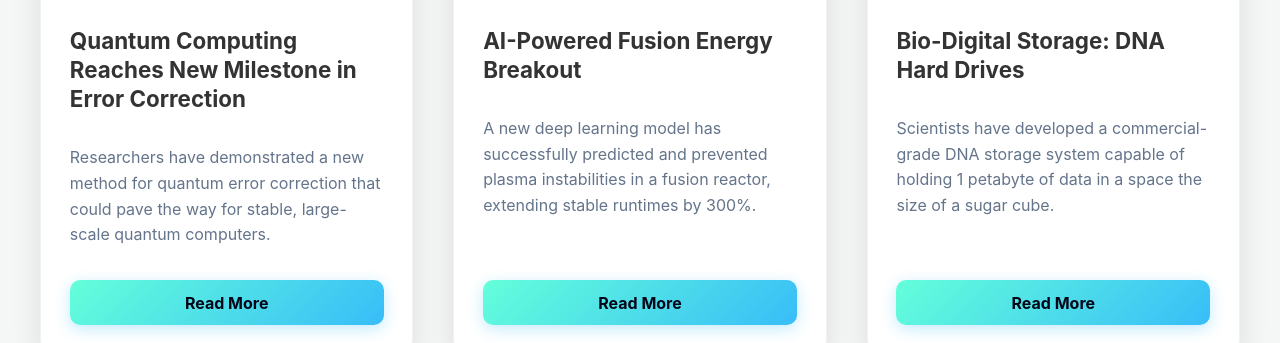
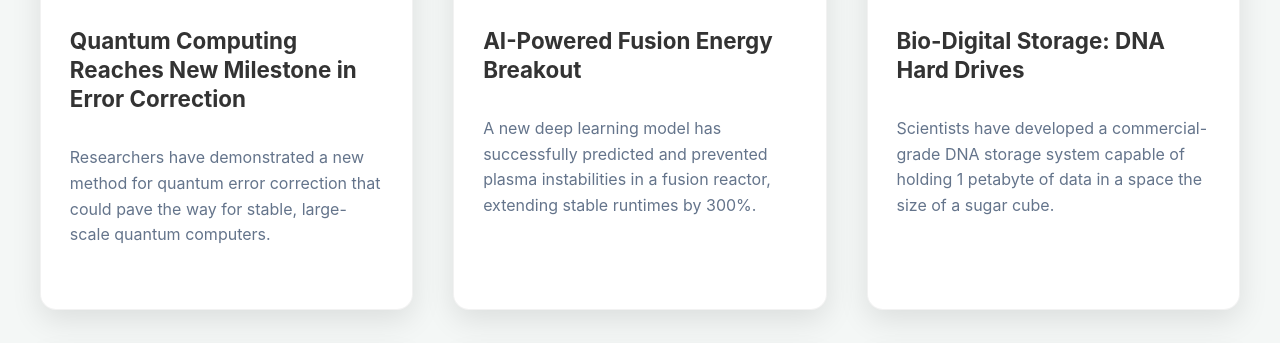
Before and after one commit to astadeeku1-spec/tech-, a plain HTML site: page index.html in a window 1280 px wide. Shown: the part 480-823 px from the top of the page. Drawn offline with Linux system fonts and the light colour scheme.

Commit message:
Updated website design

```diff
--- a/index.html
+++ b/index.html
@@ -1,4 +1,4 @@
- <!DOCTYPE html>
+<!DOCTYPE html>
 <html lang="en">
 
 <head>
@@ -456,17 +456,18 @@
       container.innerHTML = "";
 
       infoData.forEach((item, index) => {
+        if (!item.image || item.image.trim() === "") return; // Skip if no data
+
         const card = document.createElement('div');
         card.className = 'card';
         card.style.animationDelay = `${index * 0.1}s`;
         card.innerHTML = `
             <div style="overflow: hidden;">
-                <img src="${item.image}" alt="Tech Image">
+                <img src="${item.image}" alt="Tech Image" onerror="this.closest('.card').remove()">
             </div>
             <div class="card-content">
                 <h3>${item.title}</h3>
                 <p>${item.description}</p>
-                <a href="${item.url}" class="btn-read">Read More</a>
             </div>
         `;
         container.appendChild(card);
```
